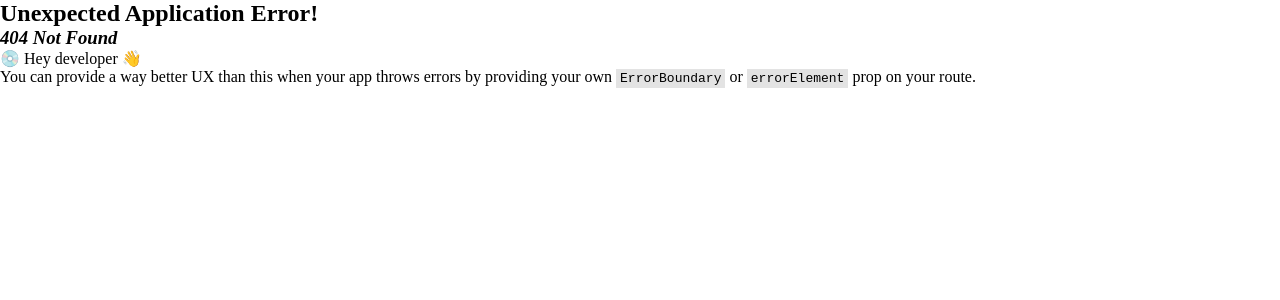
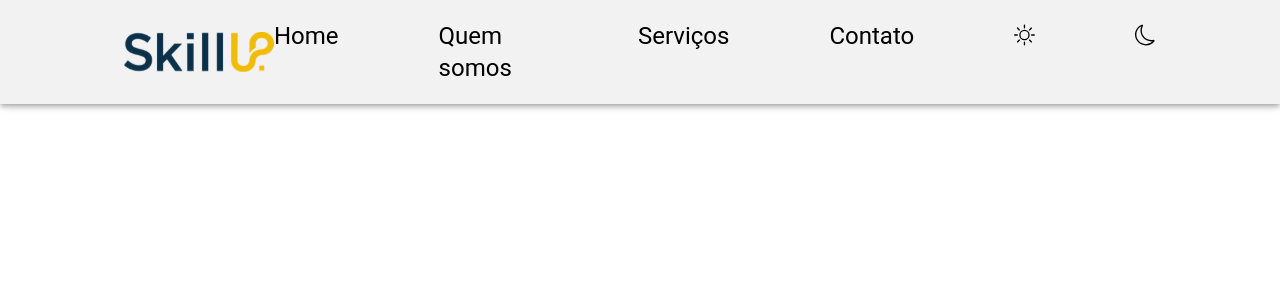
Before and after one commit to NiltonMeira/SkillUp, a React (Vite) app: page /quemsomos in a window 1280 px wide. Before the commit this address had no page. Shown: the top 300 px of the page. Built offline with nearby package versions, Linux system fonts and the light colour scheme.

Commit message:
feat: quem somos

```diff
--- /dev/null
+++ b/src/pages/QuemSomos/QuemSomos.tsx
@@ -0,0 +1,7 @@
+export const QuemSomos = () => {
+    return(
+        <>
+
+        </>
+    )
+}
--- a/src/routes/MainRoutes.tsx
+++ b/src/routes/MainRoutes.tsx
@@ -1,6 +1,7 @@
 import { createBrowserRouter } from "react-router-dom";
 import App from "../App";
 import { Home } from "../pages/Home/Home";
+import { QuemSomos } from "../pages/QuemSomos/QuemSomos";
 
 
 
@@ -11,6 +12,13 @@ const MainRoutes = createBrowserRouter([
             <App>
                 <Home/>
             </App>
+    },
+    {
+        path: "/quemsomos",
+        element:
+            <App>
+                <QuemSomos/>
+            </App>
     }
 ])
 
```
